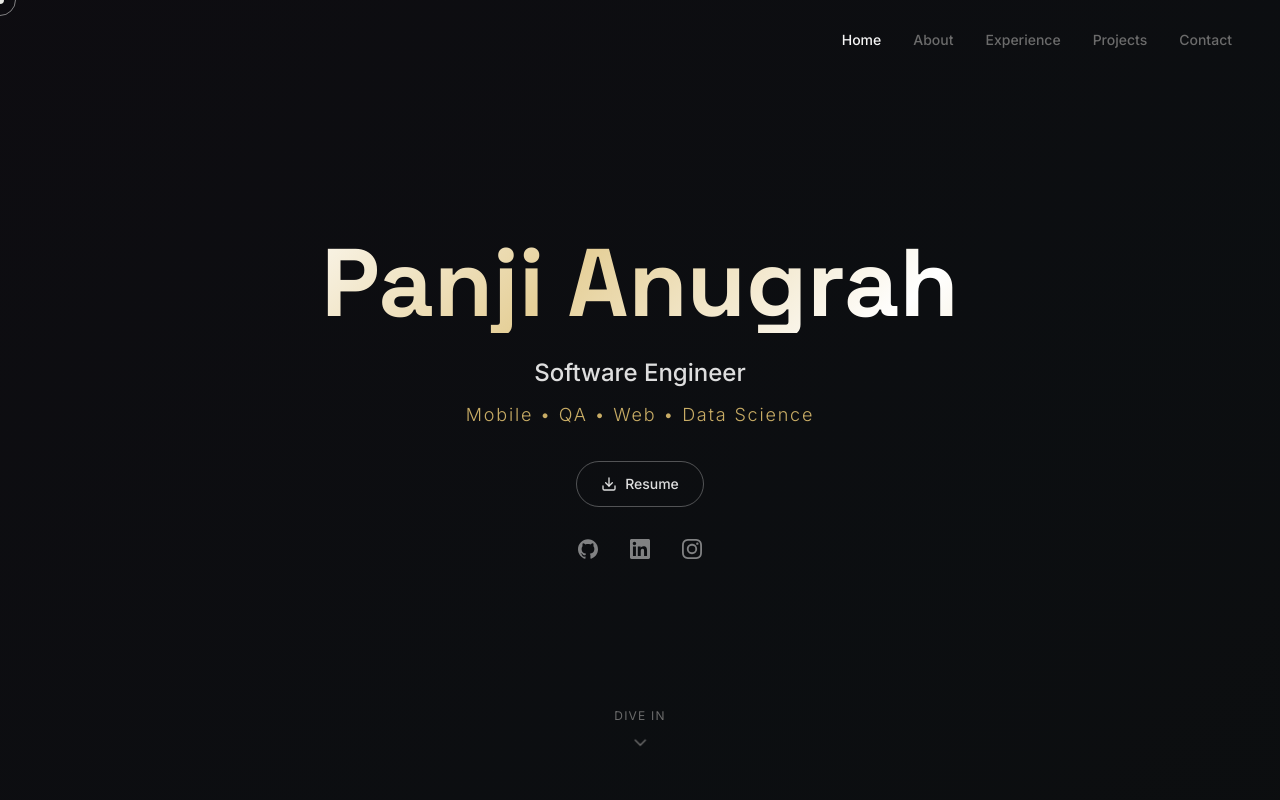
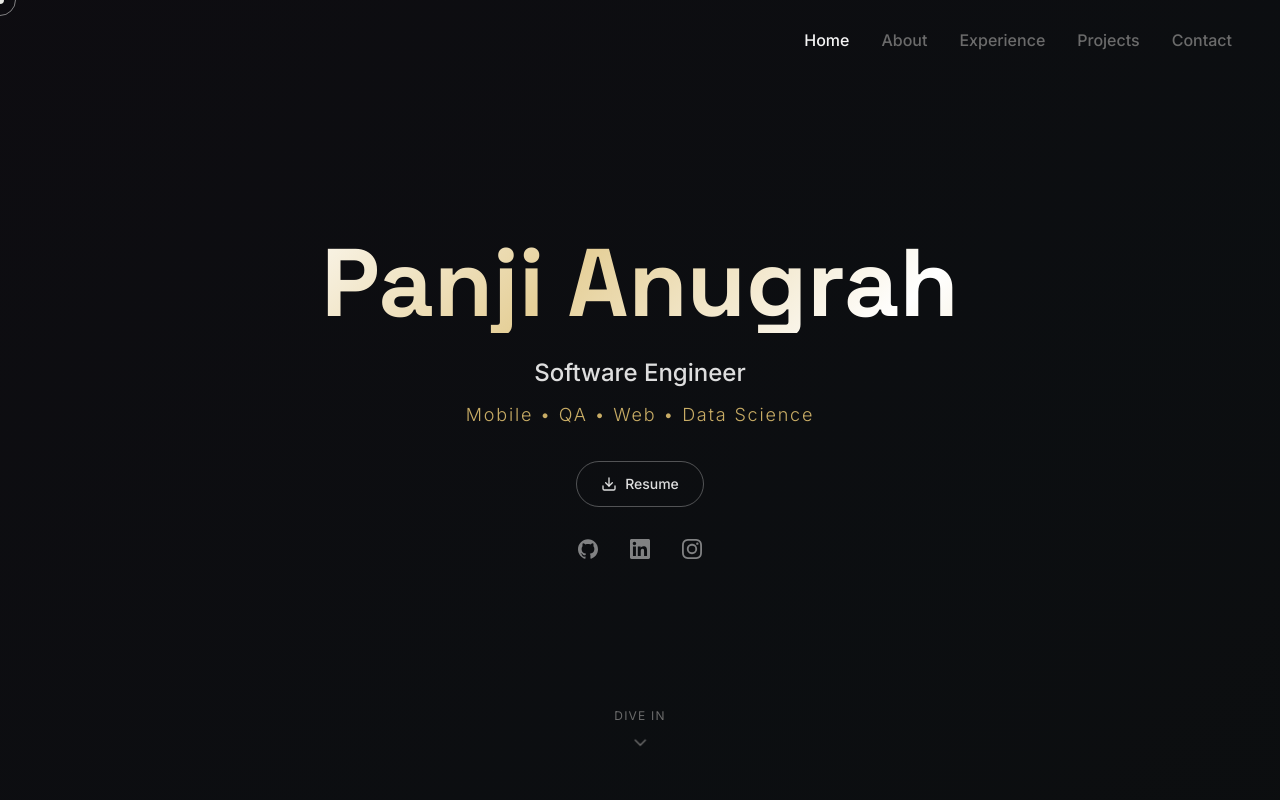
Before and after one commit to sslythrrr/panji-anugrah, a React (Vite) app: page / in a window 1280 px wide. Shown: the top 800 px of the page. Built offline with nearby package versions, Linux system fonts and the light colour scheme; the HTML template or start-up script is replaced by a standard one.

Commit message:
Adjust navigation and icon font sizes
Updated font sizes in Navigation component for better readability and increased icon size in SideNavigation. Also removed border styling from EndCredits section for a cleaner layout.

```diff
--- a/src/components/EndCredits.tsx
+++ b/src/components/EndCredits.tsx
@@ -10,7 +10,7 @@ const EndCredits = () => {
   };
 
   return (
-    <section className="py-10 px-6 border-t border-secondary/50">
+    <section className="py-10 px-6">
       <motion.div
         className="max-w-xl mx-auto text-center"
         ref={ref}
--- a/src/components/Navigation.tsx
+++ b/src/components/Navigation.tsx
@@ -136,7 +136,7 @@ const Navigation = ({ onNameClick, nameClickCount = 0, onScrollPastHero, hovered
                 <button
                   key={item.label}
                   onClick={() => handleNavClick(item.href)}
-                  className={`relative text-sm font-medium transition-colors duration-300 hoverable ${(activeSection === item.href.slice(1)) ||
+                  className={`relative text-md font-medium transition-colors duration-300 hoverable ${(activeSection === item.href.slice(1)) ||
                     (item.href === "#hero" && activeSection === "")
                     ? "text-foreground"
                     : "text-muted-foreground hover:text-foreground"
@@ -176,7 +176,7 @@ const Navigation = ({ onNameClick, nameClickCount = 0, onScrollPastHero, hovered
                   <motion.button
                     key={item.label}
                     onClick={() => handleNavClick(item.href)}
-                    className={`text-left text-2xl font-display font-semibold py-3 transition-colors hoverable ${(activeSection === item.href.slice(1)) ||
+                    className={`text-left text-xl font-display font-semibold py-3 transition-colors hoverable ${(activeSection === item.href.slice(1)) ||
                         (item.href === "#hero" && activeSection === "")
                         ? "text-foreground"
                         : "text-foreground hover:text-accent"
--- a/src/components/SideNavigation.tsx
+++ b/src/components/SideNavigation.tsx
@@ -76,7 +76,7 @@ const SideNavigation = ({ isVisible, activeSection, hoveredNav, onHoverChange }:
                 whileHover={{ x: -4 }}
               >
                 <Icon
-                  className={`w-4 h-4 transition-colors duration-300 ${isActive
+                  className={`w-5 h-5 transition-colors duration-300 ${isActive
                     ? "text-foreground"
                     : "text-foreground/30 group-hover:text-foreground/70"
                     }`}
```
